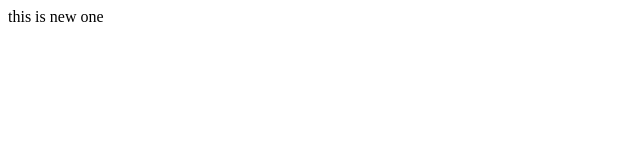
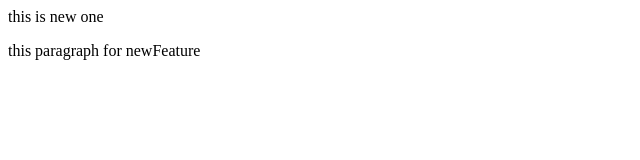
Before and after one commit to Nazmul42726/localrepo, a plain HTML site: page index.html in a window 1280 px wide. Shown: the whole page, without its empty margins (0-640 px from the left). Drawn offline with Linux system fonts and the light colour scheme.

Commit message:
feature one

```diff
--- a/index.html
+++ b/index.html
@@ -1 +1,2 @@
 <p>this is new one</p>
+<p>this paragraph for newFeature</p>
```
